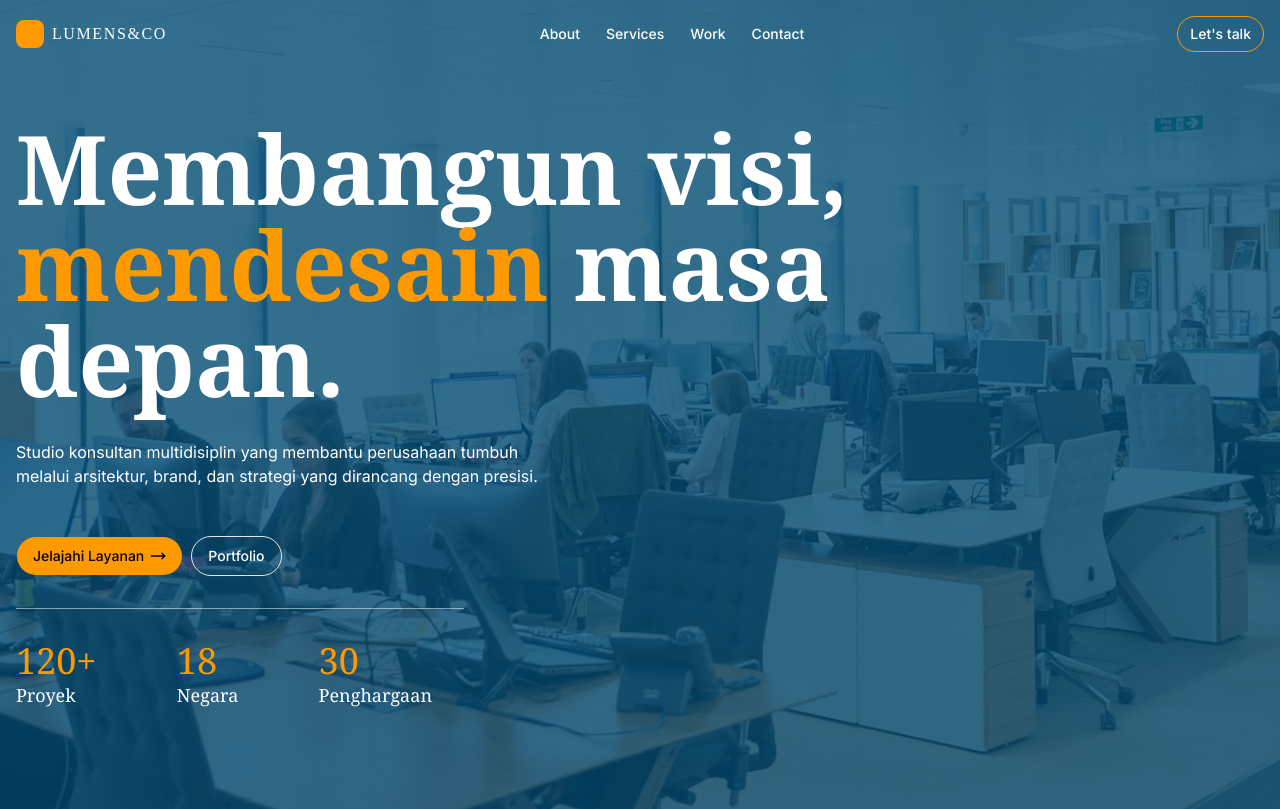
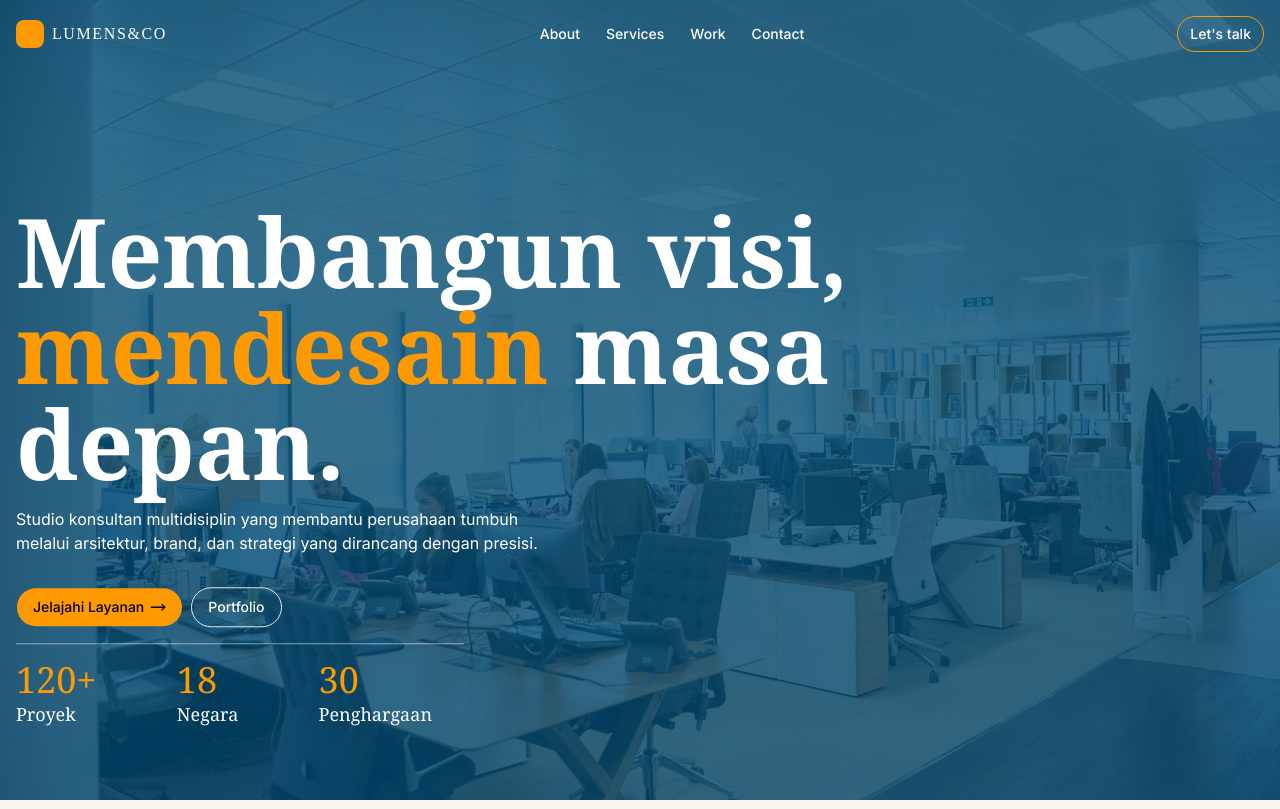
Before and after one commit to codewithpandu/lumens, a Next.js app: page / in a window 1280 px wide. Shown: the top 809 px of the page. Built offline with nearby package versions, Linux system fonts and the light colour scheme; a web font is replaced by a local one.

Commit message:
fix: home

```diff
--- a/src/app/page.tsx
+++ b/src/app/page.tsx
@@ -18,20 +18,20 @@ export default function Home() {
   return (
     <div className="bg-my-secondary">
       {/* Hero Section */}
-      <AppSection id="home" className="relative h-screen">
-        <AppNavbar />
-        <div className="absolute -top-20 md:-top-1/2 left-1/2 ml-[-50vw] w-screen object-cover">
+      <div className="relative h-screen ">
         <Image
           src={HeroImage}
           alt="Hero"
-            className="w-full h-230 md:h-340 object-cover"
+          className="absolute inset-0 w-full h-full object-cover object-center"
         />
         <div className="absolute top-0 left-0 right-0 bg-sky-900/80 w-full h-full"></div>
-        </div>
-        <div className="absolute top-60 md:top-1/2 md:-translate-y-70 2xl: space-y-2 md:space-y-4">
+        <AppSection id="home">
+          <AppNavbar />
+          <div className="relative flex items-center h-full translate-y-1/4 md:translate-y-1/4 space-y-2 md:space-y-4">
+            <div>
               <h1 className="text-5xl md:text-7xl xl:text-8xl font-bold font-serif text-white ms-4 md:w-170 lg:w-220">
-            Membangun visi, <span className="text-amber-500">mendesain</span>{" "}
-            masa depan.
+                Membangun visi,{" "}
+                <span className="text-amber-500">mendesain</span> masa depan.
               </h1>
               <p className="text-white p-4 md:w-140">
                 Studio konsultan multidisiplin yang membantu perusahaan tumbuh
@@ -67,7 +67,9 @@ export default function Home() {
                 </p>
               </div>
             </div>
+          </div>
         </AppSection>
+      </div>
 
       {/* About Section */}
       <AppSection id="about" className="bg-my-secondary py-24 lg:py-16 px-4 ">
--- a/src/components/AppNavbar.tsx
+++ b/src/components/AppNavbar.tsx
@@ -48,7 +48,9 @@ export default function AppNavbar() {
             <NavigationMenuItem className="flex">
               {menuItem.map((item) => (
                 <Button variant="link" key={item.name} className="text-white">
-                  <Link href={item.href}>{item.name}</Link>
+                  <Link href={item.href} className="hover:text-amber-500">
+                    {item.name}
+                  </Link>
                 </Button>
               ))}
             </NavigationMenuItem>
```
Lines whose indentation alone changed are shown as unchanged.
